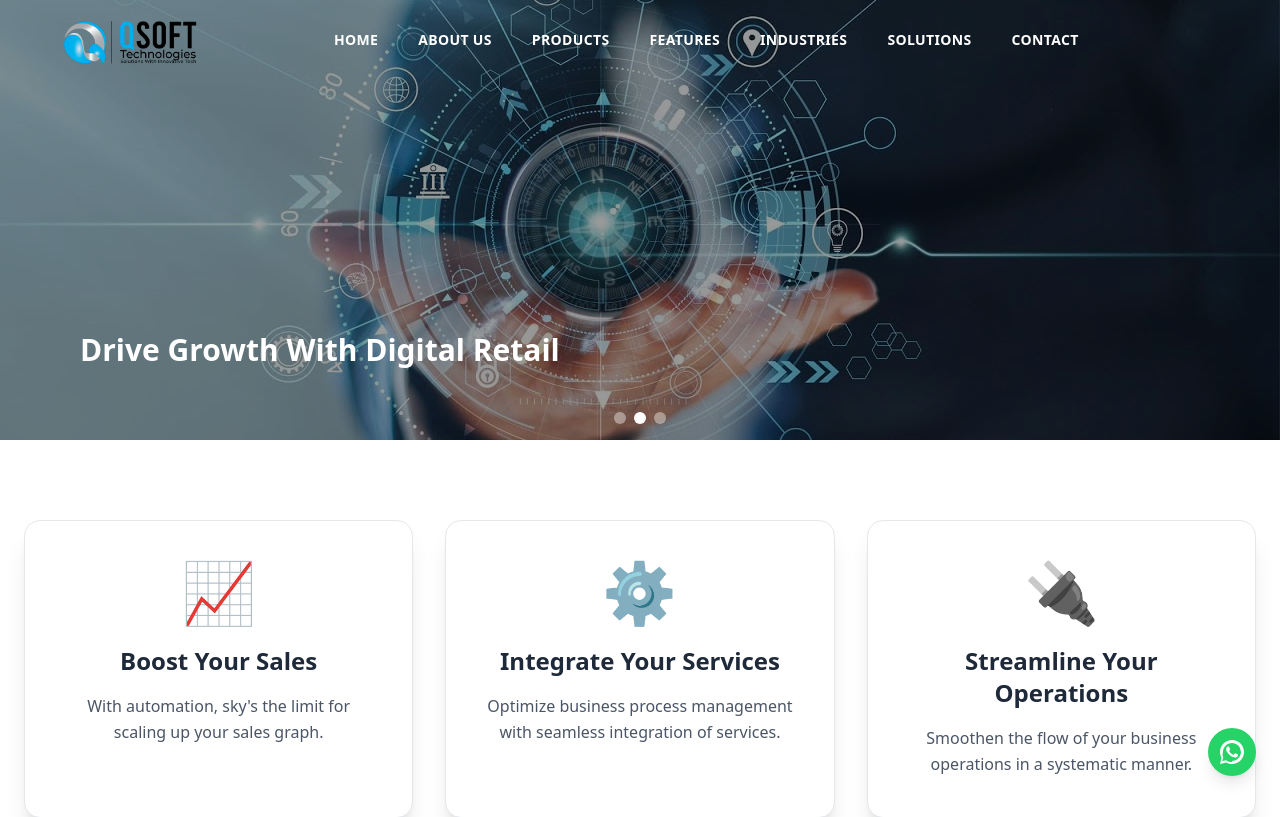
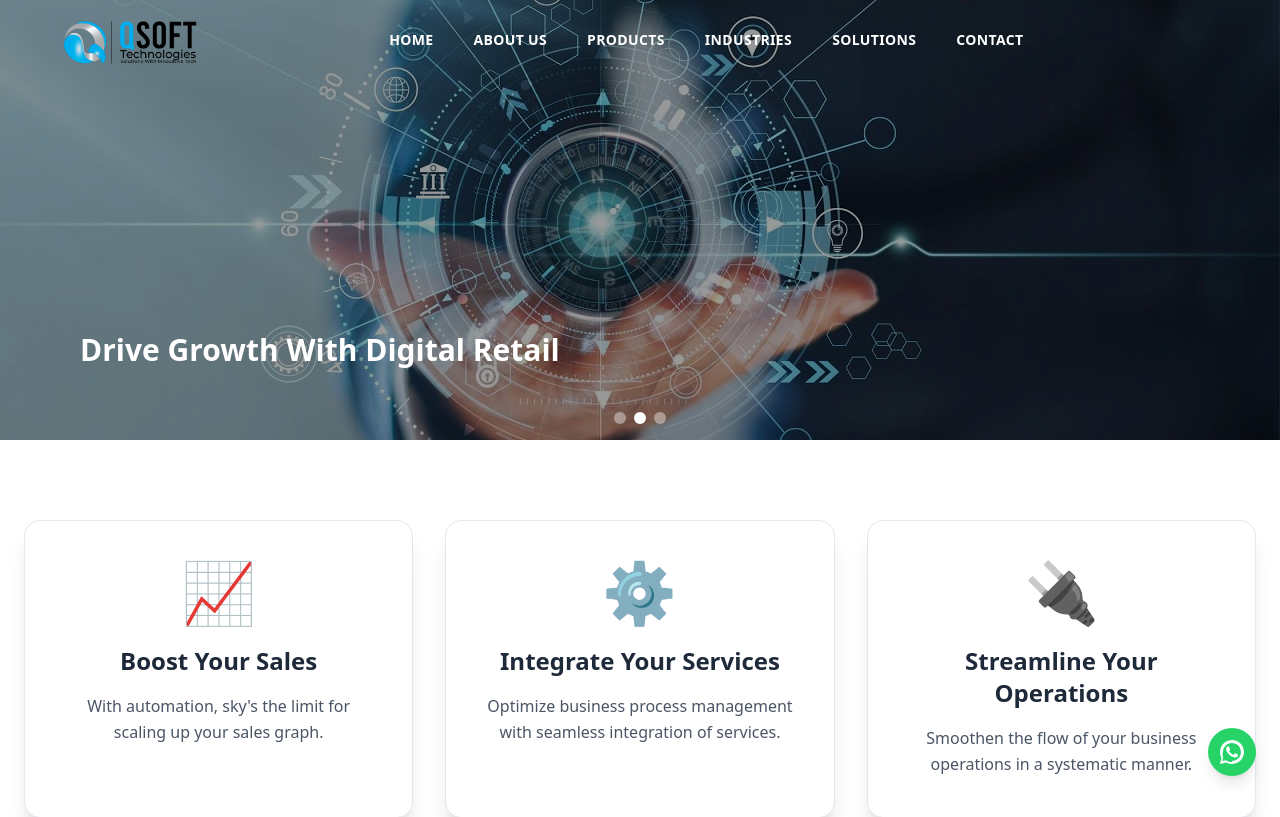
Before and after one commit to ShahzaibShahid0300/qsoft, a React (Vite) app: page / in a window 1280 px wide. Shown: the top 817 px of the page. Built offline with nearby package versions, Linux system fonts and the light colour scheme.

Commit message:
Remove Features link from navbar

```diff
--- a/src/components/Navbar.jsx
+++ b/src/components/Navbar.jsx
@@ -66,9 +66,6 @@ export default function Navbar() {
             <Link to="/products">Products</Link>
           </li>
           <li className="cursor-pointer py-3">
-            <Link to="/features">Features</Link>
-          </li>
-          <li className="cursor-pointer py-3">
             <Link to="/industries">Industries</Link>
           </li>
           <li className="cursor-pointer py-3">
@@ -119,9 +116,6 @@ export default function Navbar() {
             <Link to="/products">Products</Link>
           </li>
           <li className="py-1">
-            <Link to="/features">Features</Link>
-          </li>
-          <li className="py-1">
             <Link to="/industries">Industries</Link>
           </li>
           <li className="py-1">
```
Also changed, not shown: 1 other file (tests, documents, lock files or other folders).
